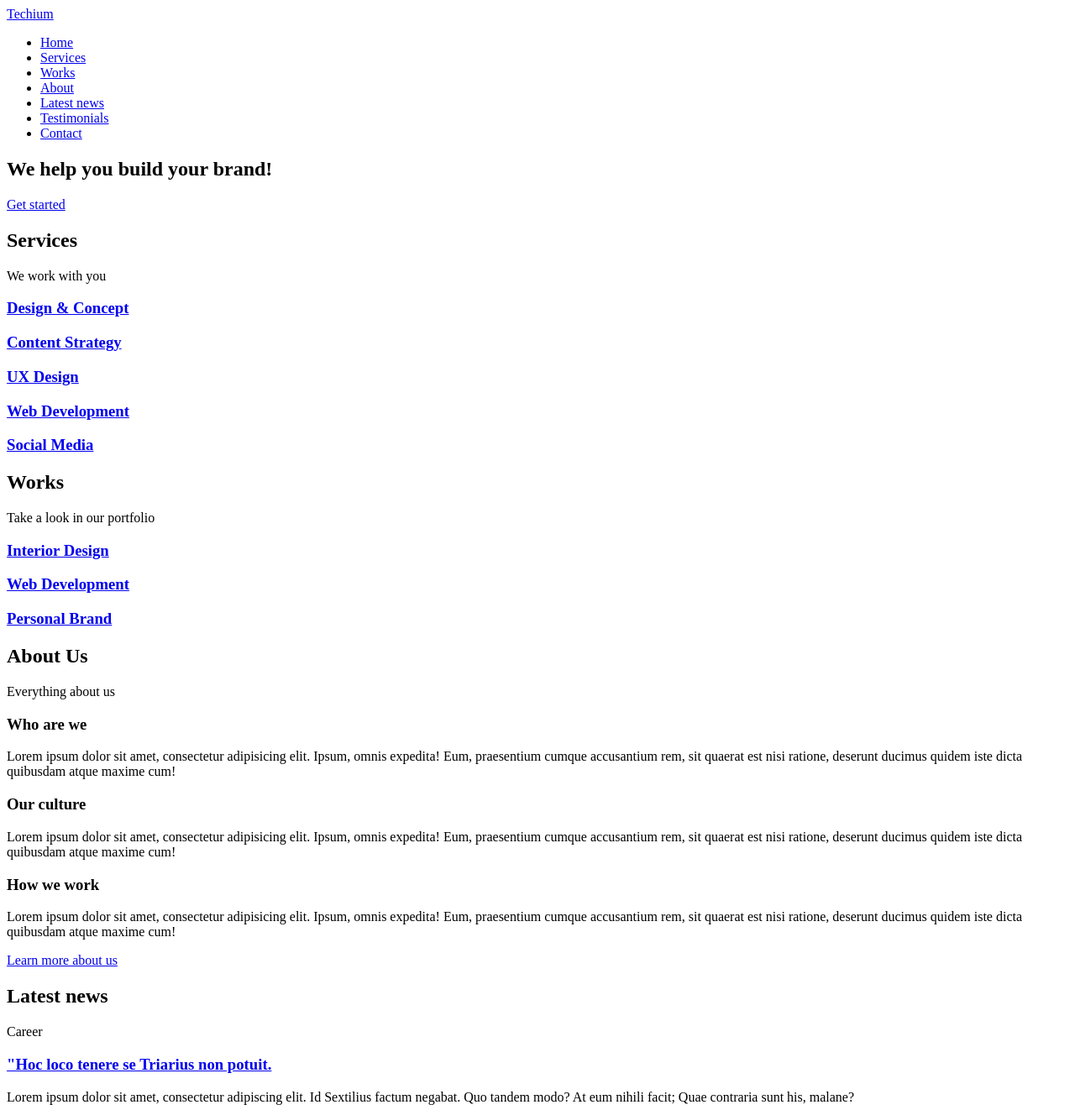
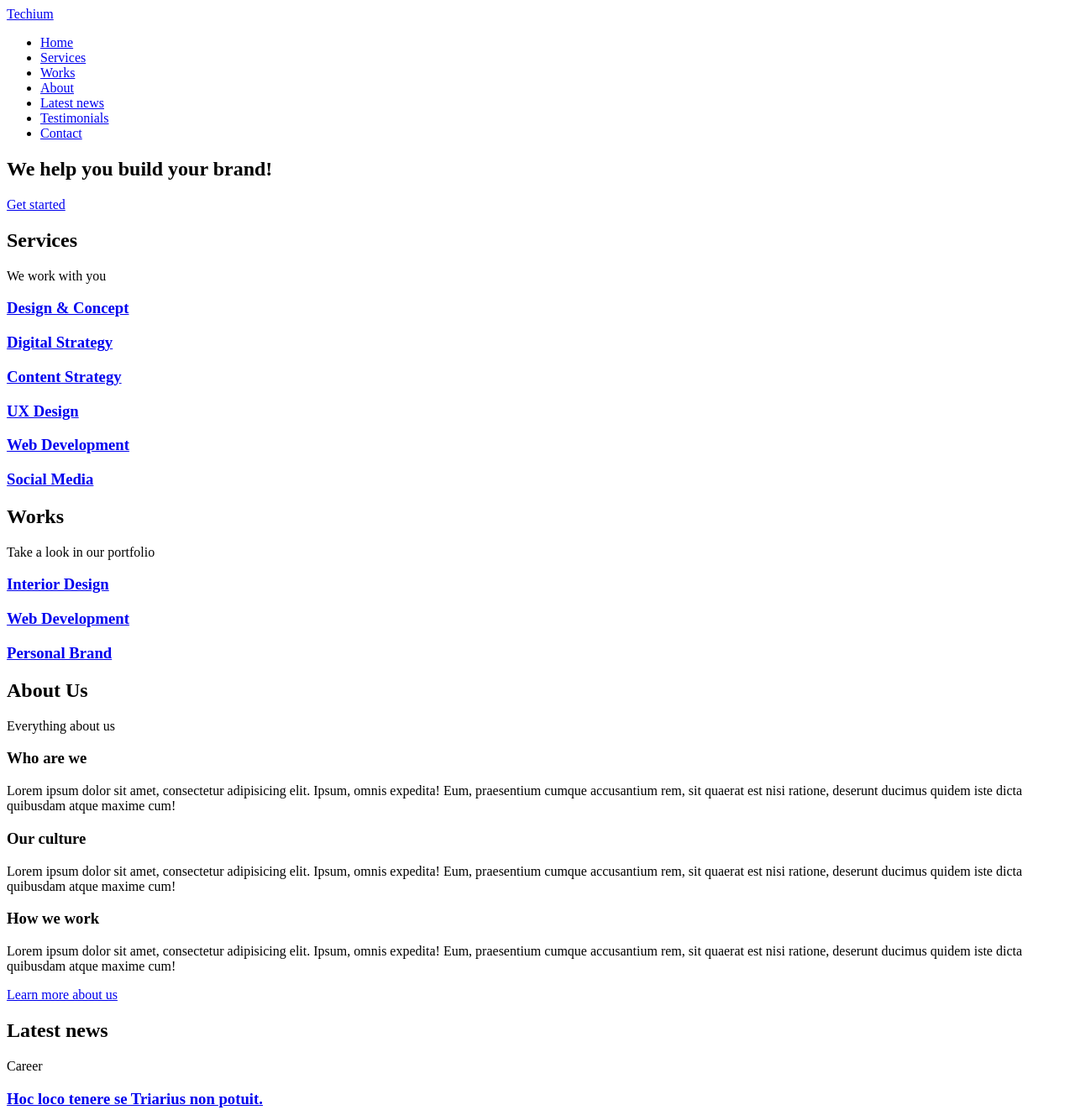
Before and after one commit to binbinher/holbertonschool-web_front_end, a plain HTML site: page html_advanced/23-index.html in a window 1280 px wide. Shown: the top 1322 px of the page at 84% size. Drawn offline with Linux system fonts and the light colour scheme.

Commit message:
add links

```diff
--- a/html_advanced/23-index.html
+++ b/html_advanced/23-index.html
@@ -50,6 +50,7 @@
 				</header>
 				<div>
 					<h3><a href="#">Design & Concept</a></h3>
+					<h3><a href="#">Digital Strategy</a></h3>
 					<h3><a href="#">Content Strategy</a></h3>
 					<h3><a href="#">UX Design</a></h3>
 					<h3><a href="#">Web Development</a></h3>
@@ -113,7 +114,7 @@
 				<div>
 					<article>
 						<p>Career</p>
-						<h3><a href="#">"Hoc loco tenere se Triarius non potuit.</a></h3>
+						<h3><a href="#">Hoc loco tenere se Triarius non potuit.</a></h3>
 						<p>Lorem ipsum dolor sit amet, consectetur adipiscing elit. Id Sextilius factum negabat. Quo tandem modo? At
 							eum nihili facit; Quae contraria sunt his, malane?</p>
 					</article>
```
